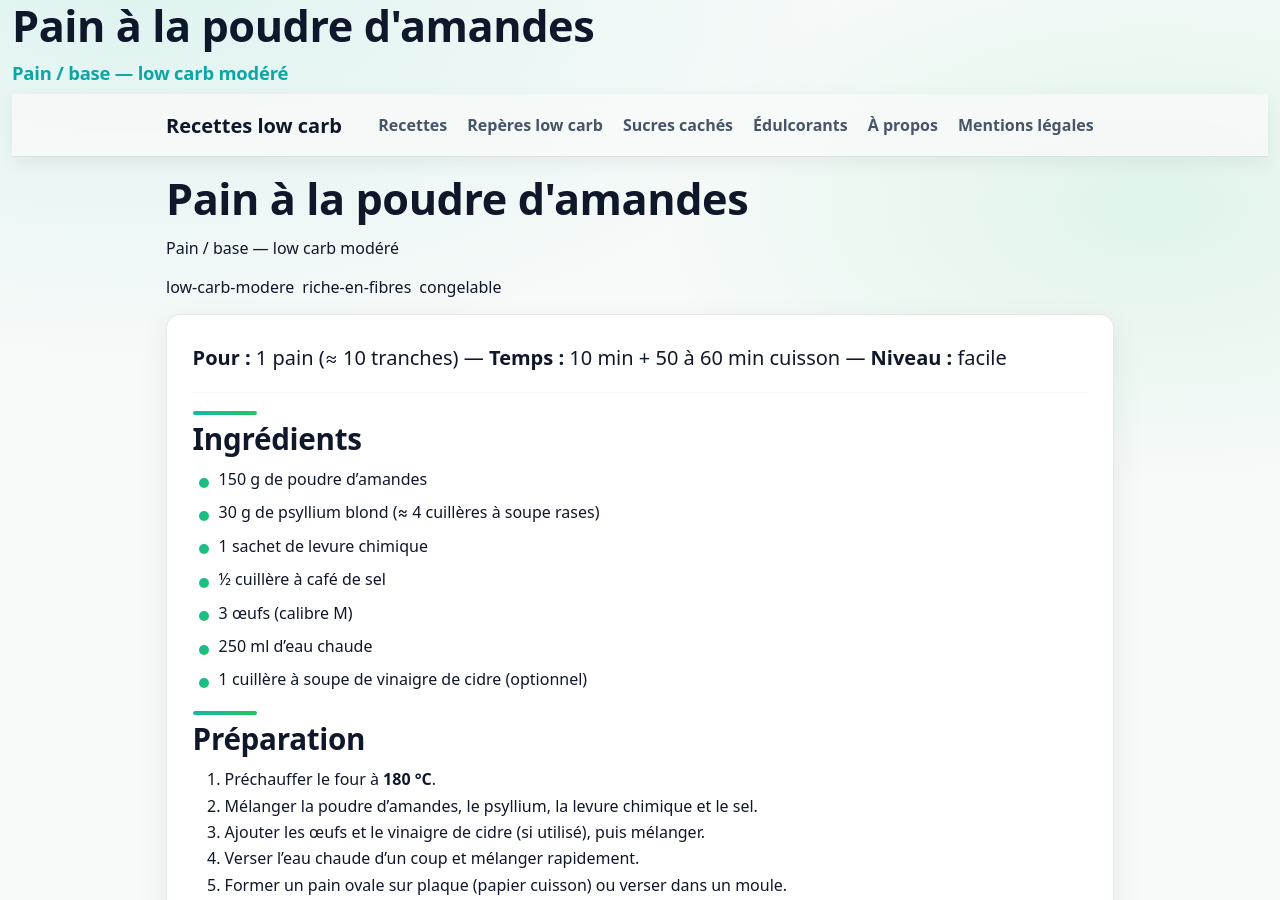
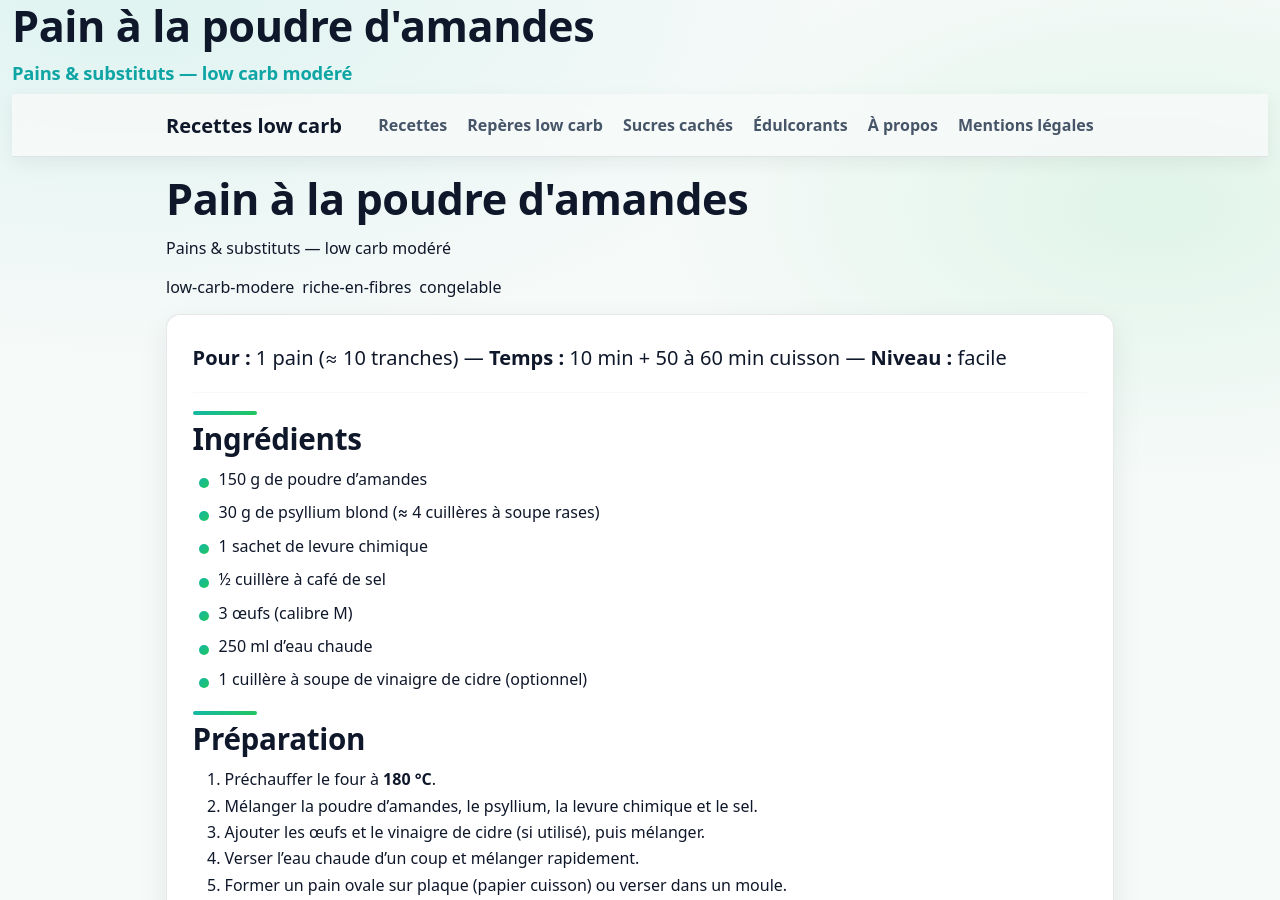
Before and after one commit to laurie-boissay/laurie-boissay.github.io, a Jekyll site: the page built from recettes/pain.html, in a window 1280 px wide and 900 px high. Built offline with Jekyll 4.4.1, drawn with Linux system fonts in a browser that asks for light colours.

Commit message:
Update pain.html
Pains & substituts

```diff
--- a/recettes/pain.html
+++ b/recettes/pain.html
@@ -3,8 +3,8 @@ layout: recipe
 title: "Pain — Recettes low carb"
 description: "Pain low carb maison sans farine de blé, riche en fibres, faible en glucides nets."
 recipe_title: "Pain à la poudre d'amandes"
-recipe_subtitle: "Pain / base — low carb modéré"
-recipe_group: "Bases"
+recipe_subtitle: "Pains & substituts — low carb modéré"
+recipe_group: "Pains & substituts"
 recipe_sort: "Pain a la poudre d'amandes"
 tags:
   - low-carb-modere
```
